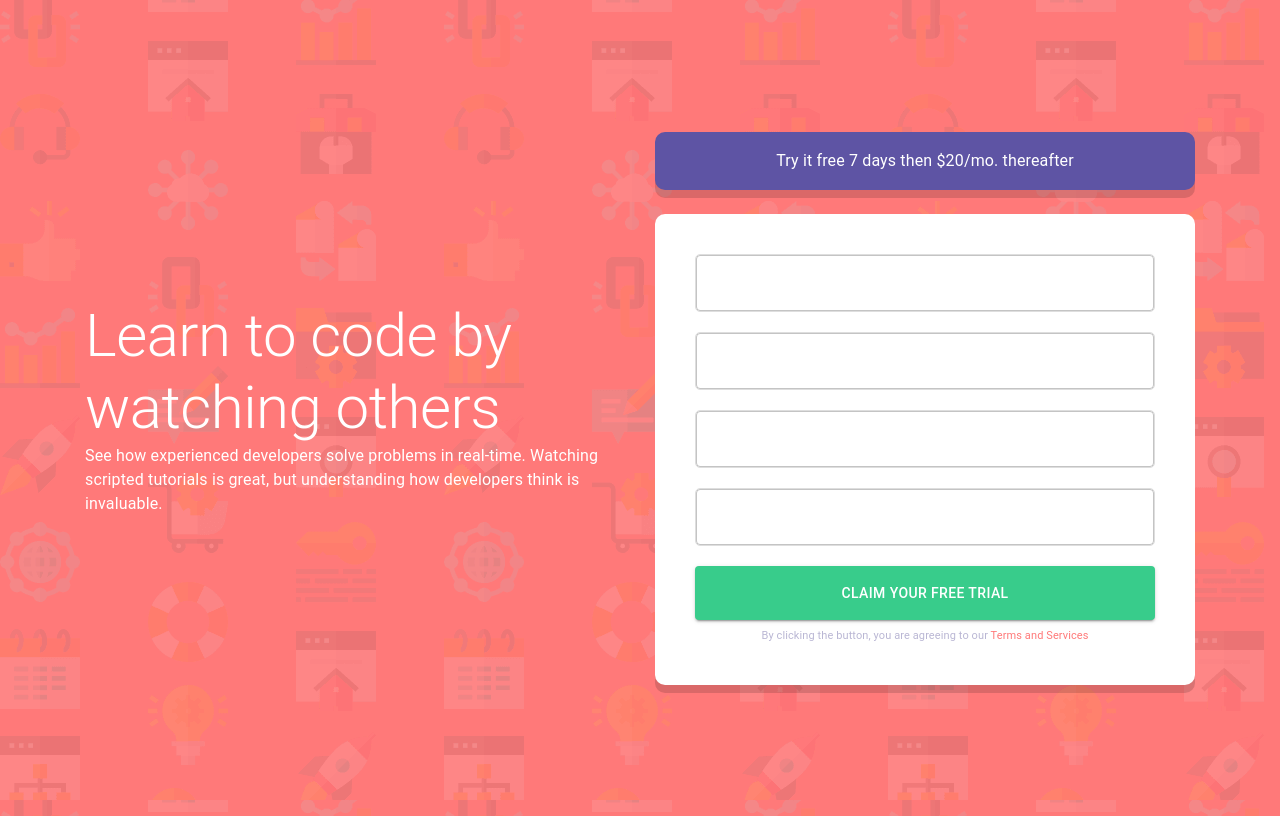
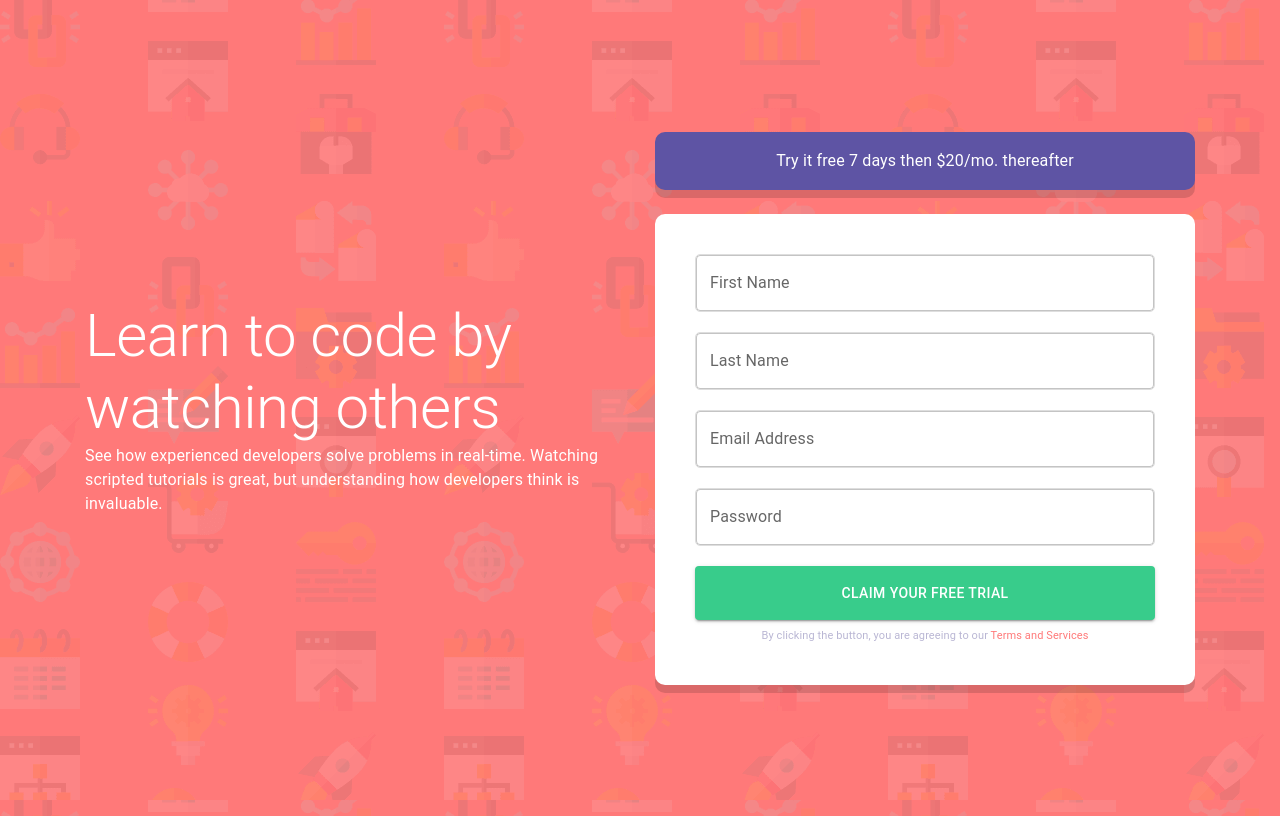
Before and after one commit to natiaker/signup-form-component, a React (Create React App) app: page / in a window 1280 px wide. Built offline with nearby package versions, Linux system fonts and the light colour scheme.

Commit message:
refactor: export styles from root styles

```diff
--- a/src/App.js
+++ b/src/App.js
@@ -7,49 +7,13 @@ import {
   Button,
   Link,
 } from "@mui/material";
-
-const rootContainerStyles = {
-  width: "100%",
-  display: "flex",
-  flexDirection: { xs: "column", md: "row" },
-  alignItems: "center",
-  justifyContent: "center",
-  minHeight: "100vh",
-  gap: "45px",
-  padding: { xs: "88px 24px 64px", md: "0px" },
-};
-
-const rootInputStyles = {
-  border: "1px solid #DEDEDE",
-  borderRadius: "5px",
-  width: "100%",
-  marginBottom: "20px",
-};
-
-const rootFormControlStyles = {
-  padding: { xs: "24px", md: "40px" },
-  marginTop: "24px",
-  width: "100%",
-  bgcolor: "white",
-  boxShadow: "0px 8px 0px rgba(0, 0, 0, 0.14688)",
-  borderRadius: "10px",
-};
-
-const rootFormHeadingStyles = {
-  backgroundColor: "#5E54A4",
-  boxShadow: "0px 8px 0px rgba(0, 0, 0, 0.14688)",
-  borderRadius: "10px",
-  padding: "17px 0",
-  textAlign: "center",
-  color: "white",
-};
-
-const rootSubmitButtonStyles = {
-  bgcolor: "#38CC8B",
-  paddingTop: "15px",
-  paddingBottom: "15px",
-  ":hover": { bgcolor: "#77E2B3" },
-};
+import {
+  rootContainerStyles,
+  rootInputStyles,
+  rootFormControlStyles,
+  rootFormHeadingStyles,
+  rootSubmitButtonStyles,
+} from "./rootStyles";
 
 function App() {
   return (
@@ -74,18 +38,22 @@ function App() {
         </Typography>
         <FormControl sx={{ ...rootFormControlStyles }}>
           <TextField
+            label='First Name'
             variant='outlined'
             sx={{ ...rootInputStyles }}
           />
           <TextField
+            label='Last Name'
             variant='outlined'
             sx={{ ...rootInputStyles }}
           />
           <TextField
+            label='Email Address'
             variant='outlined'
             sx={{ ...rootInputStyles }}
           />
           <TextField
+            label='Password'
             variant='outlined'
             sx={{ ...rootInputStyles }}
           />
--- /dev/null
+++ b/src/rootStyles.js
@@ -0,0 +1,50 @@
+const rootContainerStyles = {
+  width: "100%",
+  display: "flex",
+  flexDirection: { xs: "column", md: "row" },
+  alignItems: "center",
+  justifyContent: "center",
+  minHeight: "100vh",
+  gap: "45px",
+  padding: { xs: "88px 24px 64px", md: "0px" },
+};
+
+const rootInputStyles = {
+  border: "1px solid #DEDEDE",
+  borderRadius: "5px",
+  width: "100%",
+  marginBottom: "20px",
+};
+
+const rootFormControlStyles = {
+  padding: { xs: "24px", md: "40px" },
+  marginTop: "24px",
+  width: "100%",
+  bgcolor: "white",
+  boxShadow: "0px 8px 0px rgba(0, 0, 0, 0.14688)",
+  borderRadius: "10px",
+};
+
+const rootFormHeadingStyles = {
+  backgroundColor: "#5E54A4",
+  boxShadow: "0px 8px 0px rgba(0, 0, 0, 0.14688)",
+  borderRadius: "10px",
+  padding: "17px 0",
+  textAlign: "center",
+  color: "white",
+};
+
+const rootSubmitButtonStyles = {
+  bgcolor: "#38CC8B",
+  paddingTop: "15px",
+  paddingBottom: "15px",
+  ":hover": { bgcolor: "#77E2B3" },
+};
+
+export {
+  rootContainerStyles,
+  rootInputStyles,
+  rootFormControlStyles,
+  rootFormHeadingStyles,
+  rootSubmitButtonStyles,
+};
```
